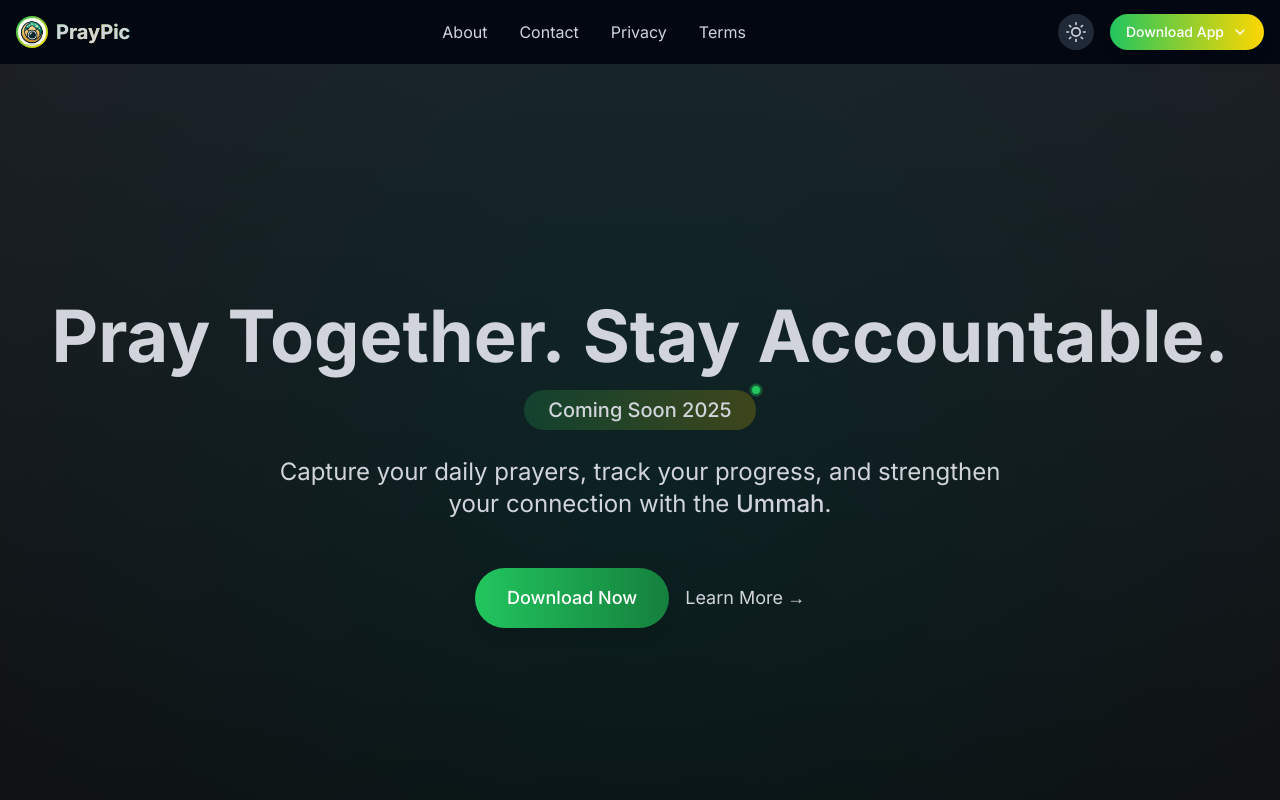
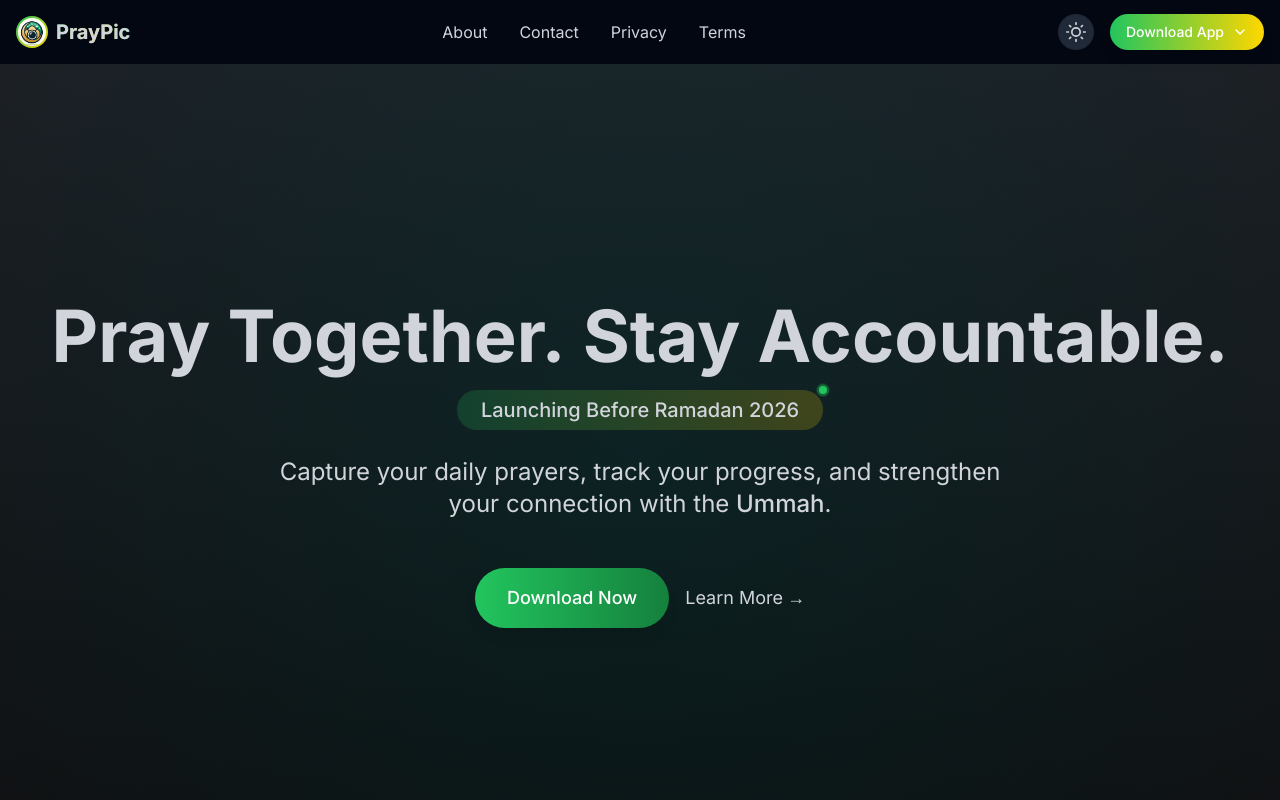
Before and after one commit to yousifUnity/Pray-Pic, a Next.js app: page / in a window 1280 px wide. Shown: the top 800 px of the page. Built offline with nearby package versions, Linux system fonts and the light colour scheme.

Commit message:
Update page.tsx

```diff
--- a/src/app/page.tsx
+++ b/src/app/page.tsx
@@ -19,7 +19,7 @@ export default function Home() {
             <div className="mb-8 relative">
               <div className="inline-block relative">
                 <span className="bg-gradient-to-r from-primary-green/10 to-primary-gold/10 dark:from-primary-green/20 dark:to-primary-gold/20 px-6 py-2 rounded-full text-lg sm:text-xl font-medium text-gray-800 dark:text-gray-200 backdrop-blur-sm">
-                  Coming Soon 2025
+                  Launching Before Ramadan 2026
                   <span className="absolute -top-1 -right-1 w-2 h-2 bg-primary-green rounded-full animate-ping"></span>
                   <span className="absolute -top-1 -right-1 w-2 h-2 bg-primary-green rounded-full"></span>
                 </span>
```
